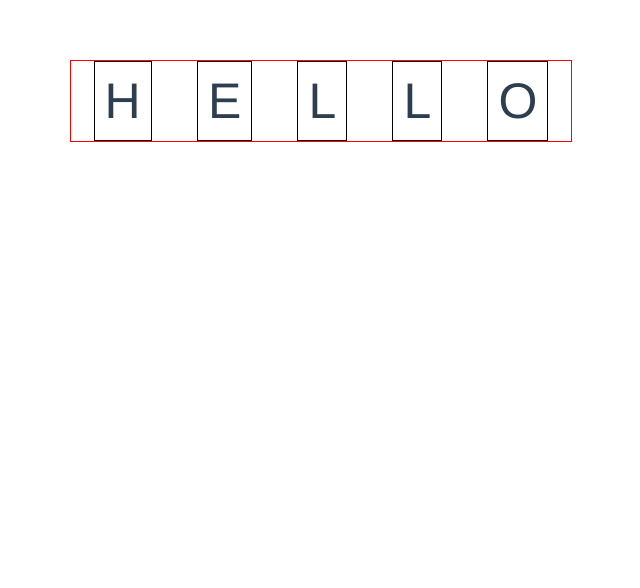
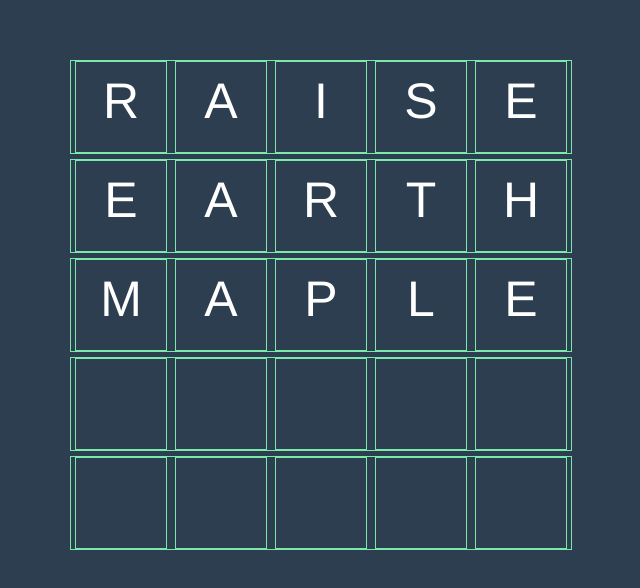
Before and after one commit to lernest/wordle, a Vue app: page / in a window 1280 px wide. Shown: the top 588 px of the page, without its empty margins (319-959 px from the left). Built offline with nearby package versions, Linux system fonts and the light colour scheme.

Commit message:
grid initialized

```diff
--- a/src/App.vue
+++ b/src/App.vue
@@ -1,5 +1,9 @@
 <template>
-  <LetterRow word="Hello" />
+  <LetterRow :word="this.guesses[0]?this.guesses[0]:'     '"/>
+  <LetterRow :word="this.guesses[1]?this.guesses[1]:'     '"/>
+  <LetterRow :word="this.guesses[2]?this.guesses[2]:'     '"/>
+  <LetterRow :word="this.guesses[3]?this.guesses[3]:'     '"/>
+  <LetterRow :word="this.guesses[4]?this.guesses[4]:'     '"/>
 </template>
 
 <script>
@@ -10,13 +14,19 @@ export default {
   components: {
     LetterRow,
   },
+  computed:{
+    guess1(){
+      return this.guesses[0]?this.guesses[0]:''
+    }
+  },
   data(){
     return{
-      guesses: {
+      guessedLetters: {
         gray: [],
         yellow: [],
         green: []
-      }
+      },
+      guesses: ['raise','earth','maple']
     }
   }
 };
@@ -31,4 +41,7 @@ export default {
   color: #2c3e50;
   margin-top: 60px;
 }
+*{
+  background-color: #2c3e50;
+}
 </style>
--- a/src/components/LetterBox.vue
+++ b/src/components/LetterBox.vue
@@ -12,12 +12,12 @@ export default {
 
 <style>
 .letter{
-    border: solid black 1px;
-    display: flex;
-    justify-content: space-between;
+    border: solid rgb(121, 234, 170) 1px;
     margin: auto;
     padding: 10px;
     font-size: 50px;
-
+    width: 70px;
+    height: 70px;
+    color: white;
 }
 </style>
--- a/src/components/LetterRow.vue
+++ b/src/components/LetterRow.vue
@@ -24,8 +24,8 @@ export default {
 .row{
     display: flex;
     justify-content: space-between;
-    border: 1px solid red;
+    border: 1px solid rgb(121, 234, 170);
     width: 500px;
-    margin: auto;
+    margin: 5px auto;
 }
 </style>
```
Also changed, not shown: src/components/Keyboard.vue (added, +13 -0 lines), src/components/KeyLetter.vue (added).
